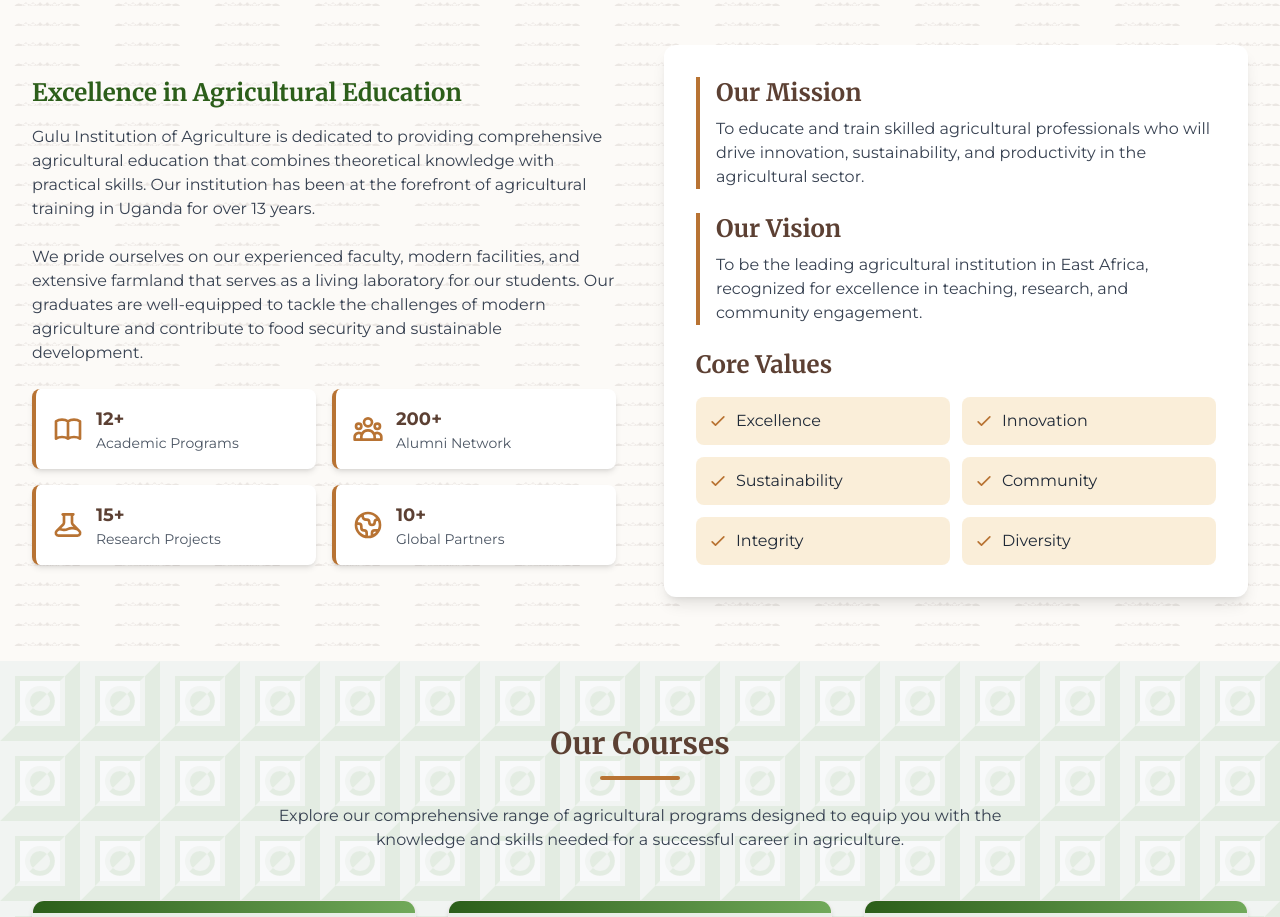
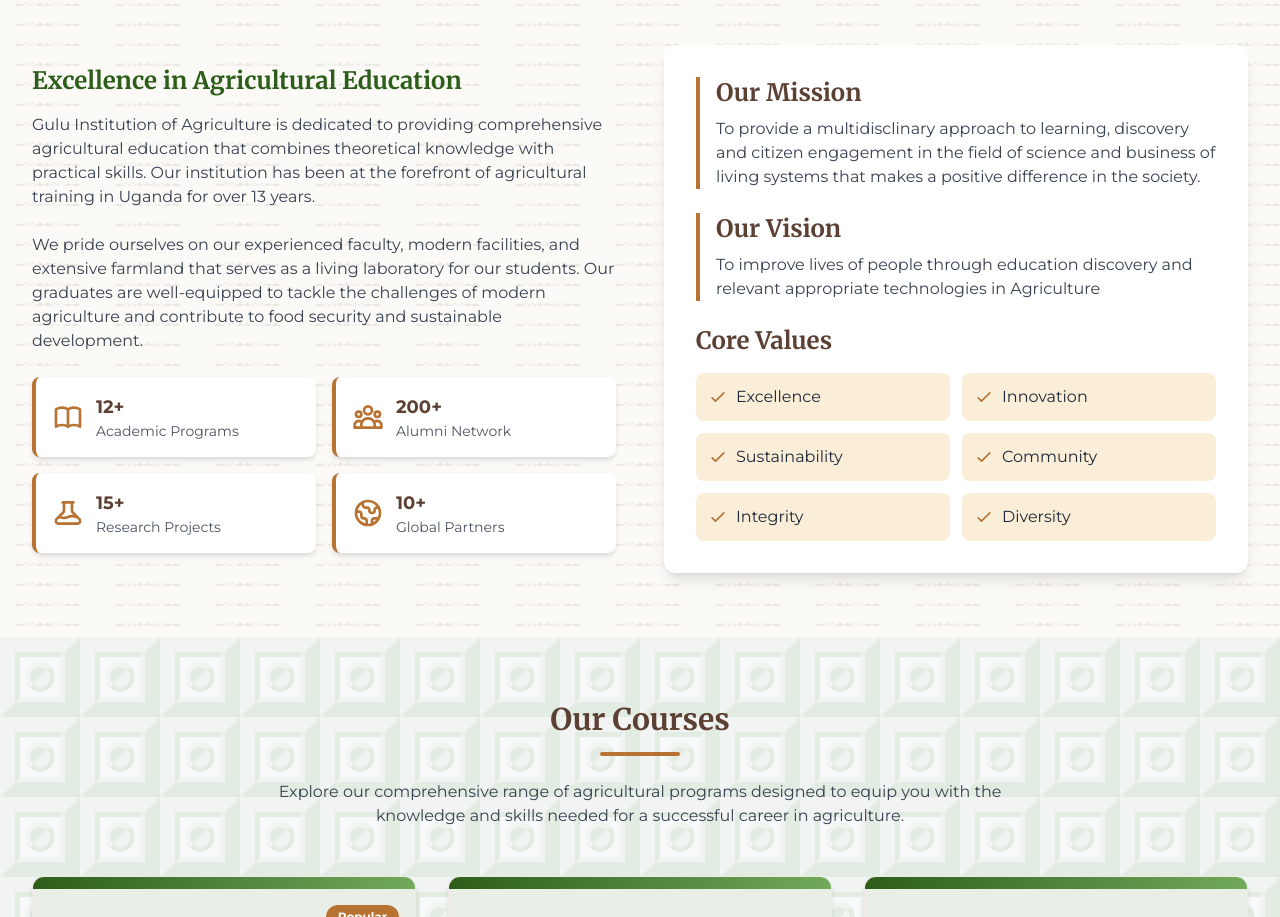
Before and after one commit to Emmadehoo/guluinstitute-website, a plain HTML site: page index.html in a window 1280 px wide. Shown: the part 938-1855 px from the top of the page. Drawn offline with nearby package versions, Linux system fonts and the light colour scheme.

Commit message:
update on mission and vision

```diff
--- a/index.html
+++ b/index.html
@@ -367,12 +367,12 @@
                 <div class="bg-white p-8 rounded-xl shadow-lg">
                     <div class="mb-6 border-l-4 border-[#b87333] pl-4">
                         <h3 class="text-2xl font-semibold text-[#5c4033] mb-2">Our Mission</h3>
-                        <p class="text-gray-700">To educate and train skilled agricultural professionals who will drive innovation, sustainability, and productivity in the agricultural sector.</p>
+                        <p class="text-gray-700">To provide a multidisclinary approach to learning, discovery and citizen engagement in the field of science and business of living systems that makes a positive difference in the society.</p>
                     </div>
 
                     <div class="mb-6 border-l-4 border-[#b87333] pl-4">
                         <h3 class="text-2xl font-semibold text-[#5c4033] mb-2">Our Vision</h3>
-                        <p class="text-gray-700">To be the leading agricultural institution in East Africa, recognized for excellence in teaching, research, and community engagement.</p>
+                        <p class="text-gray-700">To improve lives of people through education discovery and relevant appropriate technologies in Agriculture</p>
                     </div>
 
                     <h3 class="text-2xl font-semibold text-[#5c4033] mb-4">Core Values</h3>
```
